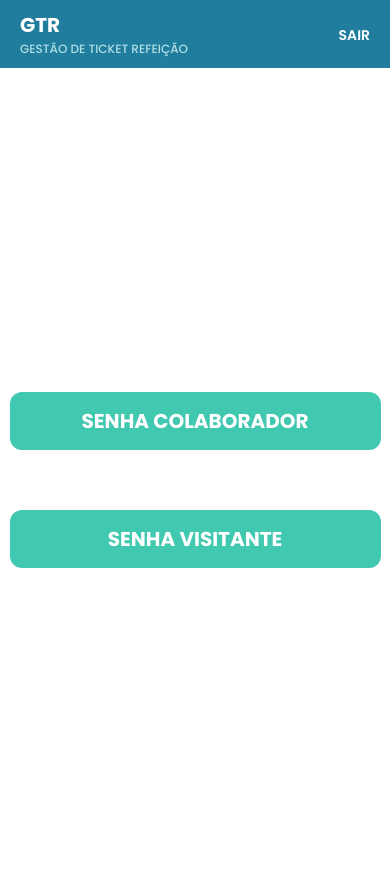
After one commit to Nik0lax/gtr-gestao-ticket-refeicao, a Flask app: page /emissao_senha_tablet in a window 390 px wide. The commit adds this page. Run offline with Flask 3, Linux system fonts and the light colour scheme; the visitor is signed in with stand-in values (Sample User, id 1); some libraries are stand-ins or nearby versions.

Commit message:
Versão 1.1 - Adicionado Layout/Rota para Tablet e ajustes de relatórios.

```diff
--- a/app.py
+++ b/app.py
@@ -100,6 +100,11 @@ def login():
             elif perfil == 'totem_desktop':
                 logger.info(f"{usuario} logando com sucesso!")
                 return redirect('/emissao_senha')
+
+            elif perfil == 'totem_tablet':
+                logger.info(f"{usuario} logando com sucesso!")
+                return redirect('/emissao_senha_tablet')
+
             else:
                 flash("Perfil não reconhecido.")
                 logger.info(f"perfil do {usuario} não foi reconhecido.")
@@ -117,6 +122,18 @@ def admin():
     if 'usuario_id' not in session:
         return redirect('/')
     return render_template('menu_admin.html', module=None)
+
+@app.route('/emissao_senha', methods=['GET', 'POST'])
+def emissao_senha():
+    if 'usuario_id' not in session:
+        return redirect('/')
+    return render_template('emissao_senha.html', tipo_senha='menu')
+
+@app.route('/emissao_senha_tablet', methods=['GET', 'POST'])
+def emissao_senha_tablet():
+    if 'usuario_id' not in session:
+        return redirect('/')
+    return render_template('emissao_senha_tablet.html', tipo_senha='menu')
 
 @app.route('/cadastro', methods=['GET', 'POST'])
 def cadastro():
@@ -235,7 +252,7 @@ def relatorio_totalEmissao():
         cursor.execute("SELECT COUNT(DISTINCT cpf) FROM colaboradores")
         base_colaboradores = cursor.fetchone()[0]
 
-        # Total de senhas almoço
+        # Total de senhas cafe
         cursor.execute("""
             SELECT COUNT(*) FROM emissoes_senha
             WHERE TIME(data_hora) BETWEEN '06:50:00' AND '07:20:00'
@@ -254,7 +271,7 @@ def relatorio_totalEmissao():
         # Total de senhas janta
         cursor.execute("""
             SELECT COUNT(*) FROM emissoes_senha
-            WHERE (TIME(data_hora) >= '19:00:00' OR TIME(data_hora) < '22:20:00')
+            WHERE TIME(data_hora) BETWEEN '18:50:00' AND '22:20:00'
             AND DATE(data_hora) BETWEEN %s AND %s
         """, (data_inicio, data_fim))
         senhas_janta = cursor.fetchone()[0]
@@ -270,6 +287,16 @@ def relatorio_totalEmissao():
         """, (data_inicio, data_fim))
         departamentos = [{"nome": nome, "quantidade": qtd} for nome, qtd in cursor.fetchall()]
 
+        # Lista de departamentos no período
+        cursor.execute("""
+            SELECT departamento, COUNT(*) as quantidade
+            FROM emissoes_senha
+            WHERE DATE(data_hora) BETWEEN %s AND %s
+            GROUP BY departamento
+            ORDER BY quantidade DESC
+        """, (data_inicio, data_fim))
+        lista_departamentos = [{"nome": nome, "quantidade": qtd} for nome, qtd in cursor.fetchall()]
+
         cursor.close()
 
         # Monta o dicionário com os totais
@@ -281,6 +308,7 @@ def relatorio_totalEmissao():
             "senhas_janta": senhas_janta,
             "senhas_visitantes": total_visitantes,
             "senhas_colaborador": total_colaborador,
+            "lista_departamentos": lista_departamentos,
             "data_geracao": f"{data_inicio.strftime('%d/%m/%Y')} até {data_fim.strftime('%d/%m/%Y')}"
         }
 
@@ -324,6 +352,7 @@ def relatorio_totalEmissao():
         html = render_template('relatorio_totalEmissao.html',
                                total=dados_total,
                                departamentos=departamentos,
+                               lista_departamentos=lista_departamentos,
                                grafico_barras=grafico_barras,
                                grafico_meta=grafico_meta)
 
@@ -377,15 +406,10 @@ def relatorio_emissaoDiaria():
 
     return render_template('menu_admin.html', modulo='relatorio_emissaoDiaria')
 
-@app.route('/emissao_senha', methods=['GET', 'POST'])
-def emissao_senha():
-    if 'usuario_id' not in session:
-        return redirect('/')
-    return render_template('emissao_senha.html', tipo_senha='menu')
-
 @app.route('/senha/colaborador', methods=['GET', 'POST'])
 def senha_colaborador():
     usuario_logado = get_usuario_logado()
+    perfil = session.get('usuario_perfil', 'desconhecido')  # Exemplo: 'totem_desktop' ou 'totem_tablet'
 
     if request.method == 'POST':
         cpf = request.form['cpf']
@@ -410,8 +434,8 @@ def senha_colaborador():
             qtd_emissoes_hoje = cur.fetchone()[0]
 
             if qtd_emissoes_hoje >= limite_diario:
-                logger.error(f"{usuario_logado}: {cpf} atingiu a quantidade máxima de emissões por hoje")
-                flash(f"Você atingiu o limite diário de emissões.", "error")
+                logger.error(f"{usuario_logado}: {cpf} atingiu o limite diário.")
+                flash("Você atingiu o limite diário de emissões.", "error")
                 cur.close()
                 return redirect(url_for('senha_colaborador'))
 
@@ -425,25 +449,21 @@ def senha_colaborador():
             data_hora = datetime.now()
 
             try:
-                # Registrar a emissão primeiro
                 cur.execute("""
                     INSERT INTO emissoes_senha (nome, cpf, cargo, departamento, data_hora, numero_senha)
                     VALUES (%s, %s, %s, %s, %s, %s)
                 """, (nome, cpf, cargo, departamento, data_hora, novo_numero))
                 mysql.connection.commit()
-                logger.info(f"{usuario_logado}: Senha Nº {novo_numero:03d} registrada para o CPF {cpf}.")
-
+                logger.info(f"{usuario_logado}: Senha Nº {novo_numero:03d} registrada para {cpf}.")
             except Exception as e:
-                logger.error(f"{usuario_logado}: erro ao registrar senha no banco: {e}")
-                flash("Erro ao registrar a senha no sistema.", "error")
+                logger.error(f"{usuario_logado}: erro ao registrar senha: {e}")
+                flash("Erro ao registrar a senha.", "error")
                 mysql.connection.rollback()
                 cur.close()
                 return redirect(url_for('senha_colaborador'))
-
             finally:
                 cur.close()
 
-            # Tenta imprimir depois, sem afetar o banco
             try:
                 printer = Network("10.10.4.70")
                 printer.profile.media['width']['pixels'] = 512
@@ -462,26 +482,27 @@ def senha_colaborador():
                 printer.close()
 
                 flash(f"Senha Nº {novo_numero:03d} emitida com sucesso!", "success")
-                logger.info(f"{usuario_logado}: Impressão da senha {novo_numero:03d} concluída.")
-
             except Exception as e:
-                logger.warning(f"{usuario_logado}: Erro ao imprimir a senha {novo_numero:03d} — registro salvo com sucesso. Erro: {e}")
-                flash(f"Senha Nº {novo_numero:03d} registrada com sucesso, mas houve erro na impressão.", "warning")
+                logger.warning(f"{usuario_logado}: erro na impressão: {e}")
+                flash(f"Senha Nº {novo_numero:03d} registrada, mas houve erro na impressão.", "warning")
 
             return redirect(url_for('senha_colaborador'))
-
         else:
-            logger.info(f"{usuario_logado}: O CPF {cpf} não foi encontrando na base de colaboradores")
+            logger.info(f"{usuario_logado}: CPF {cpf} não encontrado.")
             flash("CPF não encontrado na base de colaboradores.", "error")
             cur.close()
             return redirect(url_for('senha_colaborador'))
 
-    return render_template('emissao_senha.html', tipo_senha='colaborador')
-
+    # Renderização baseada no perfil
+    if perfil == 'totem_tablet':
+        return render_template('emissao_senha_tablet.html', tipo_senha='colaborador')
+    else:
+        return render_template('emissao_senha.html', tipo_senha='colaborador')
 
 @app.route('/senha/visitante', methods=['GET', 'POST'])
 def senha_visitante():
     usuario_logado = get_usuario_logado()
+    perfil = session.get('usuario_perfil', 'desconhecido')  # Exemplo: 'totem_desktop' ou 'totem_tablet'
 
     if request.method == 'POST':
         nome = request.form['nome'].strip().upper()
@@ -568,7 +589,12 @@ def senha_visitante():
 
         return redirect(url_for('senha_visitante'))
 
-    return render_template('emissao_senha.html', tipo_senha='visitante')
+    # Renderização baseada no perfil
+    if perfil == 'totem_tablet':
+        return render_template('emissao_senha_tablet.html', tipo_senha='visitante')
+    else:
+        return render_template('emissao_senha.html', tipo_senha='visitante')
+
 
 
 @app.route('/logout')
--- /dev/null
+++ b/static/css/emissao_senha_tablet.css
@@ -0,0 +1,252 @@
+body, html {
+    margin: 0;
+    padding: 0;
+    font-family: 'Poppins', sans-serif;
+    background-color: #fff;
+    height: 100%;
+}
+
+.flash-overlay {
+    position: fixed;
+    top: 0;
+    left: 0;
+    width: 100vw;
+    height: 100vh;
+    background-color: rgba(0, 0, 0, 0.4);
+    display: flex;
+    align-items: center;
+    justify-content: center;
+    z-index: 9999;
+    animation: fadeIn 0.3s ease-in-out;
+}
+
+.flash-popup {
+    background-color: white;
+    padding: 30px 40px;
+    border-radius: 16px;
+    text-align: center;
+    box-shadow: 0 6px 18px rgba(0,0,0,0.3);
+    max-width: 90%;
+    width: 80%;
+    max-height: 90%;
+    display: flex;
+    flex-direction: column;
+    align-items: center;
+    justify-content: center;
+}
+
+.flash-message {
+    font-size: 18px;
+    padding: 14px;
+    border-radius: 8px;
+    color: white;
+    margin-top: 20px;  /* Espaçamento entre a mensagem e o conteúdo da popup */
+    min-width: 200px;
+    text-align: center;
+    word-wrap: break-word;
+}
+
+.flash-message.success,
+.flash-message.warning {
+    background-color: #28a745;
+    border: 1px solid #218838;
+}
+
+.flash-message.error {
+    background-color: #dc3545;
+    border: 1px solid #c82333;
+}
+
+
+@keyframes fadeIn {
+    from { opacity: 0; transform: scale(0.95); }
+    to { opacity: 1; transform: scale(1); }
+}
+
+.top-bar {
+    background-color: #217d9d;
+    display: flex;
+    justify-content: space-between;
+    align-items: center;
+    padding: 10px 20px;
+    color: white;
+    flex-wrap: wrap;
+}
+
+.logo h1 {
+    margin: 0;
+    font-size: 24px;
+}
+
+.logo p {
+    margin: 0;
+    font-size: 14px;
+    color: #b0e0e6;
+}
+
+.logout a {
+    color: white;
+    text-decoration: none;
+    font-weight: 600;
+    font-size: 14px;
+}
+
+.container {
+    display: flex;
+    flex-direction: column;
+    align-items: center;
+    justify-content: center;
+    height: calc(100vh - 60px);
+    gap: 60px;
+    padding: 20px;
+    text-align: center;
+}
+
+.btn-senha {
+    display: block;
+    background-color: #41c8b0;
+    color: white;
+    text-align: center;
+    padding: 20px 40px;
+    font-size: 32px;
+    font-weight: 700;
+    border-radius: 12px;
+    text-decoration: none;
+    width: 90%;
+    max-width: 500px;
+    transition: background-color 0.3s ease;
+}
+
+.btn-senha:hover {
+    background-color: #37b09c;
+}
+
+.form-cpf {
+    display: flex;
+    flex-direction: column;
+    align-items: center;
+    gap: 20px;
+    width: 100%;
+    max-width: 600px;
+}
+
+.form-cpf input {
+    padding: 15px;
+    font-size: 24px;
+    width: 100%;
+    border: 2px solid #ccc;
+    border-radius: 8px;
+}
+
+.form-cpf button {
+    background-color: #41c8b0;
+    color: white;
+    font-size: 20px;
+    padding: 15px 30px;
+    border: none;
+    border-radius: 10px;
+    cursor: pointer;
+    font-weight: bold;
+}
+
+.form-cpf button:hover {
+    background-color: #37b09c;
+}
+
+.btn-voltar {
+    position: absolute;
+    top: 80px;
+    left: 20px;
+    font-size: 18px;
+    color: white;
+    text-decoration: none;
+    background-color: #37b09c;
+    padding: 6px 14px;
+    border-radius: 8px;
+    box-shadow: 0 2px 4px rgba(0,0,0,0.1);
+    font-family: 'Poppins', sans-serif;
+    font-weight: 500;
+    transition: background-color 0.2s ease;
+    z-index: 10;
+}
+
+.btn-voltar:hover {
+    background-color: #e0e0e0;
+}
+
+/* RESPONSIVO PARA TABLETS */
+@media (min-width: 600px) and (max-width: 1024px) {
+    .btn-senha {
+        padding: 16px 32px;
+        font-size: 24px;
+        max-width: 400px;
+    }
+
+    .form-cpf input {
+        font-size: 20px;
+        padding: 12px;
+    }
+
+    .form-cpf button {
+        font-size: 18px;
+        padding: 12px 24px;
+    }
+
+    .flash-popup {
+        padding: 20px 30px;
+        width: 90%;
+    }
+
+    .flash-message {
+        font-size: 16px;
+    }
+
+    .top-bar .logo h1 {
+        font-size: 22px;
+    }
+
+    .top-bar .logo p {
+        font-size: 13px;
+    }
+
+    .btn-voltar {
+        font-size: 16px;
+        padding: 5px 12px;
+    }
+}
+
+/* RESPONSIVO PARA SMARTPHONES */
+@media (max-width: 599px) {
+    .btn-senha {
+        font-size: 20px;
+        padding: 14px 28px;
+        max-width: 90%;
+    }
+
+    .form-cpf input {
+        font-size: 18px;
+        padding: 10px;
+    }
+
+    .form-cpf button {
+        font-size: 16px;
+        padding: 10px 20px;
+    }
+
+    .flash-message {
+        font-size: 14px;
+    }
+
+    .top-bar .logo h1 {
+        font-size: 20px;
+    }
+
+    .top-bar .logo p {
+        font-size: 12px;
+    }
+
+    .btn-voltar {
+        font-size: 14px;
+        padding: 5px 10px;
+    }
+}
--- a/static/js/flash-message.js
+++ b/static/js/flash-message.js
@@ -7,4 +7,4 @@ setTimeout(() => {
           overlay.remove(); // remove do DOM depois da transição
       }, 500);
   }
-}, 6000); // tempo que o popup fica visível
+}, 5000); // tempo que o popup fica visível
--- /dev/null
+++ b/templates/emissao_senha_tablet.html
@@ -0,0 +1,63 @@
+<!DOCTYPE html>
+<html lang="pt-BR">
+<head>
+    <meta charset="UTF-8">
+    <meta name="viewport" content="width=device-width, initial-scale=1.0">
+    <title>Emissão de Senha - GTR</title>
+    <link href="https://fonts.googleapis.com/css2?family=Poppins:wght@500;600;700&display=swap" rel="stylesheet">
+    <link rel="stylesheet" href="/static/css/emissao_senha_tablet.css">
+</head>
+<body>
+    <header class="top-bar">
+        <div class="logo">
+            <h1>GTR</h1>
+            <p>GESTÃO DE TICKET REFEIÇÃO</p>
+        </div>
+        <div class="logout">
+            <a href="/logout"><i class="fas fa-sign-out-alt"></i> SAIR</a>
+        </div>
+    </header>
+    {% with messages = get_flashed_messages(with_categories=true) %}
+        {% if messages %}
+        <div class="flash-overlay" id="flash-overlay">
+            <div class="flash-popup">
+                {% for category, message in messages %}
+                    <div class="flash-message {{ category }}">{{ message }}</div>
+                {% endfor %}
+            </div>
+        </div>
+            <script>
+                // Aguardar 5 segundos e redirecionar para a tela de emissão de senha
+                setTimeout(() => {
+                    window.location.href = "{{ url_for('emissao_senha_tablet') }}";  // Redireciona para a tela de seleção de senha
+                }, 5000);
+            </script>
+        {% endif %}
+    {% endwith %}
+    <main class="container">
+        {% if tipo_senha == 'menu' %}
+            <a href="{{ url_for('senha_colaborador') }}" class="btn-senha">SENHA COLABORADOR</a>
+            <a href="{{ url_for('senha_visitante') }}" class="btn-senha">SENHA VISITANTE</a>
+        {% elif tipo_senha == 'colaborador' %}
+        <a href="{{ url_for('emissao_senha_tablet') }}" class="btn-voltar">⬅ Voltar</a>
+
+            <form action="{{ url_for('senha_colaborador') }}" method="post" class="form-cpf" onsubmit="return validarFormulario()">
+                <input type="tel" inputmode="numeric" name="cpf" id="cpf" placeholder="Digite o CPF" required maxlength="14" autocomplete="off" autocorrect="off" oninput="formatarEValidarCPF(this)">
+                <div id="cpf-feedback" style="color: red; font-size: 12px;"></div>
+                <button type="submit">Emitir Senha</button>
+            </form>
+        {% elif tipo_senha == 'visitante' %}
+        <a href="{{ url_for('emissao_senha_tablet') }}" class="btn-voltar">⬅ Voltar</a>
+
+        <form action="{{ url_for('senha_visitante') }}" method="post" class="form-cpf" onsubmit="return validarFormularioVisitante()">
+            <input type="text" name="nome" id="nome" placeholder="Digite o nome completo" autocomplete="off" autocorrect="off" required>
+            <input type="tel" inputmode="numeric" name="cpf" id="cpf" placeholder="Digite o CPF" required maxlength="14" autocomplete="off" autocorrect="off" oninput="formatarEValidarCPF(this)">
+            <div id="cpf-feedback" style="color: red; font-size: 12px;"></div>
+            <button type="submit">Emitir Senha</button>
+        </form>
+        {% endif %}
+    </main>
+    <script src="{{ url_for('static', filename='js/form-validations.js') }}"></script>
+    <script src="{{ url_for('static', filename='js/flash-message.js') }}"></script>
+</body>
+</html>
```
Also changed, not shown: templates/relatorio_totalEmissao.html (+5 -4 lines).
